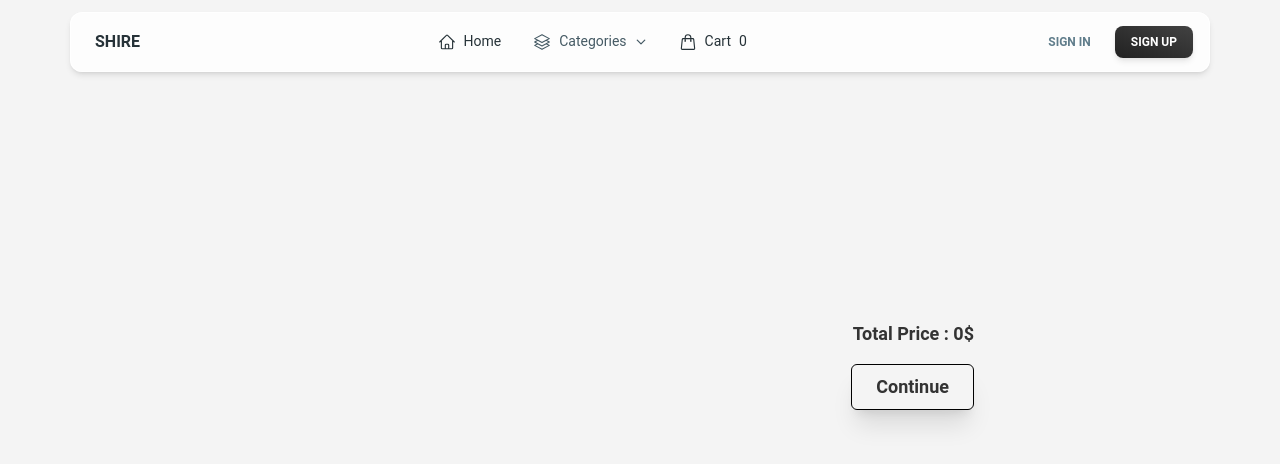
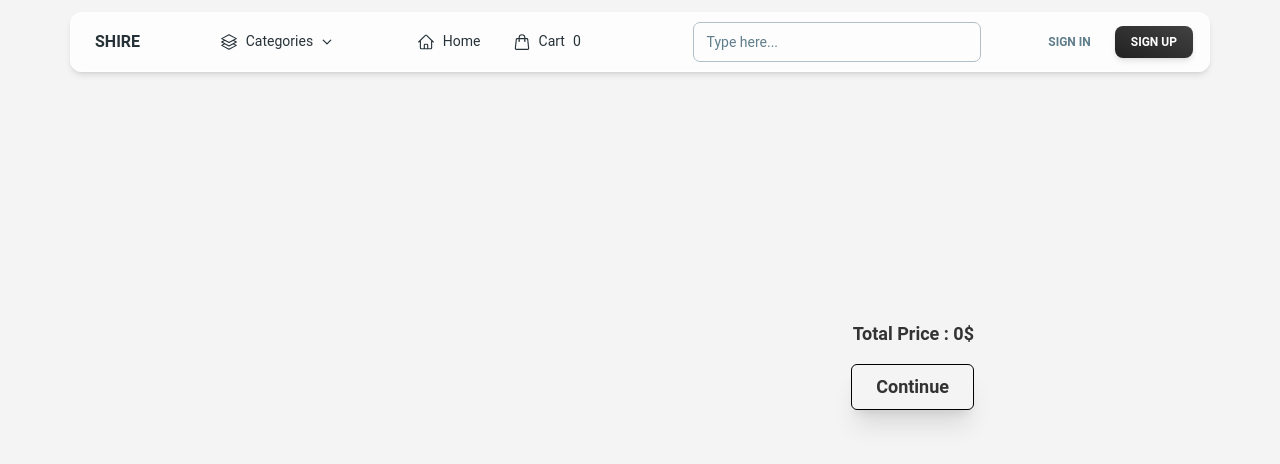
Before and after one commit to burakboduroglu/e-commerce-app, a React (Create React App) app: page /checkout in a window 1280 px wide. Shown: the top 464 px of the page. Built offline with nearby package versions, Linux system fonts and the light colour scheme.

Commit message:
updated: App.js Search Bar

```diff
--- a/src/App.js
+++ b/src/App.js
@@ -16,10 +16,16 @@ function App() {
     takeData('https://dummyjson.com/products/').then((data) => setProducts(data));
   }, []);
 
+
+  const handleSubmit = (query) => {
+    console.log(query);
+    takeData(query).then((data) => setProducts(data))
+  }
+
   return (
     <div className="container m-auto mt-3 tile col-span-3 md:col-span-5 lg:col-span-8">
         <div className='sticky top-3 z-10'>
-            <NavbarWithMegaMenu />
+            <NavbarWithMegaMenu search={handleSubmit}/>
         </div>
         <div className="mt-3">
             <Slider />
--- a/src/components/Header.js
+++ b/src/components/Header.js
@@ -1,5 +1,5 @@
 import { CartContext } from "../contexts/CartContext"
-import React, { useContext, useMemo } from "react";
+import React, { useContext, useMemo, useState } from "react";
 
 import {
     Navbar,
@@ -14,6 +14,7 @@ import {
     MenuList,
     MenuItem,
     Chip,
+    Input
 } from "@material-tailwind/react";
 import {
     ChevronDownIcon,
@@ -187,6 +188,7 @@ function NavList() {
     const navigate = useNavigate()
     const { cart } = useContext(CartContext);
 
+
     return (
         <List className="mt-4 mb-6 p-0 lg:mt-0 lg:mb-0 lg:flex-row lg:p-1">
             <Typography
@@ -205,7 +207,8 @@ function NavList() {
                     Home
                 </ListItem>
             </Typography>
-            <NavListMenu />
+
+
             <Typography
                 as="a"
                 href="#"
@@ -227,7 +230,7 @@ function NavList() {
     );
 }
 
-export function NavbarWithMegaMenu() {
+export function NavbarWithMegaMenu({ search }) {
     const [openNav, setOpenNav] = React.useState(false);
     const navigate = useNavigate()
     React.useEffect(() => {
@@ -236,6 +239,19 @@ export function NavbarWithMegaMenu() {
             () => window.innerWidth >= 960 && setOpenNav(false)
         );
     }, []);
+
+
+    const [value, setValue] = useState('');
+
+    const handleChange = (event) =>{
+        setValue(event.target.value)
+    }
+
+    const handleFormSubmit = (event) =>{
+        event.preventDefault();
+        search(value);
+    }
+
 
     return (
         <Navbar className="mx-auto max-w-screen-xl px-4 py-2">
@@ -252,9 +268,20 @@ export function NavbarWithMegaMenu() {
                 >
                     SHIRE
                 </Typography>
+            <NavListMenu />
                 <div className="hidden lg:block">
                     <NavList />
                 </div>
+                <form onSubmit={handleFormSubmit}>
+                    <Input
+                        type="search"
+                        label="Type here..."
+                        className="pr-20"
+                        containerProps={{
+                        className: "min-w-[288px]",
+                        }}
+                        onChange={handleChange}/>
+                </form>
                 <div className="hidden gap-2 lg:flex">
                     <Button variant="text" size="sm" color="blue-gray">
                         Sign In
--- a/src/data.js
+++ b/src/data.js
@@ -1,7 +1,9 @@
 import axios from "axios";
 
-const takeData = async (url) => {
-    const response = await axios.get(`${url}`);
+const takeData = async (searched) => {
+    const response = await axios.get(`https://dummyjson.com/products/search?q=${searched}`);
+    console.log(response.data.products);
+    console.log(searched)
 
     return response.data.products;
 }
```
